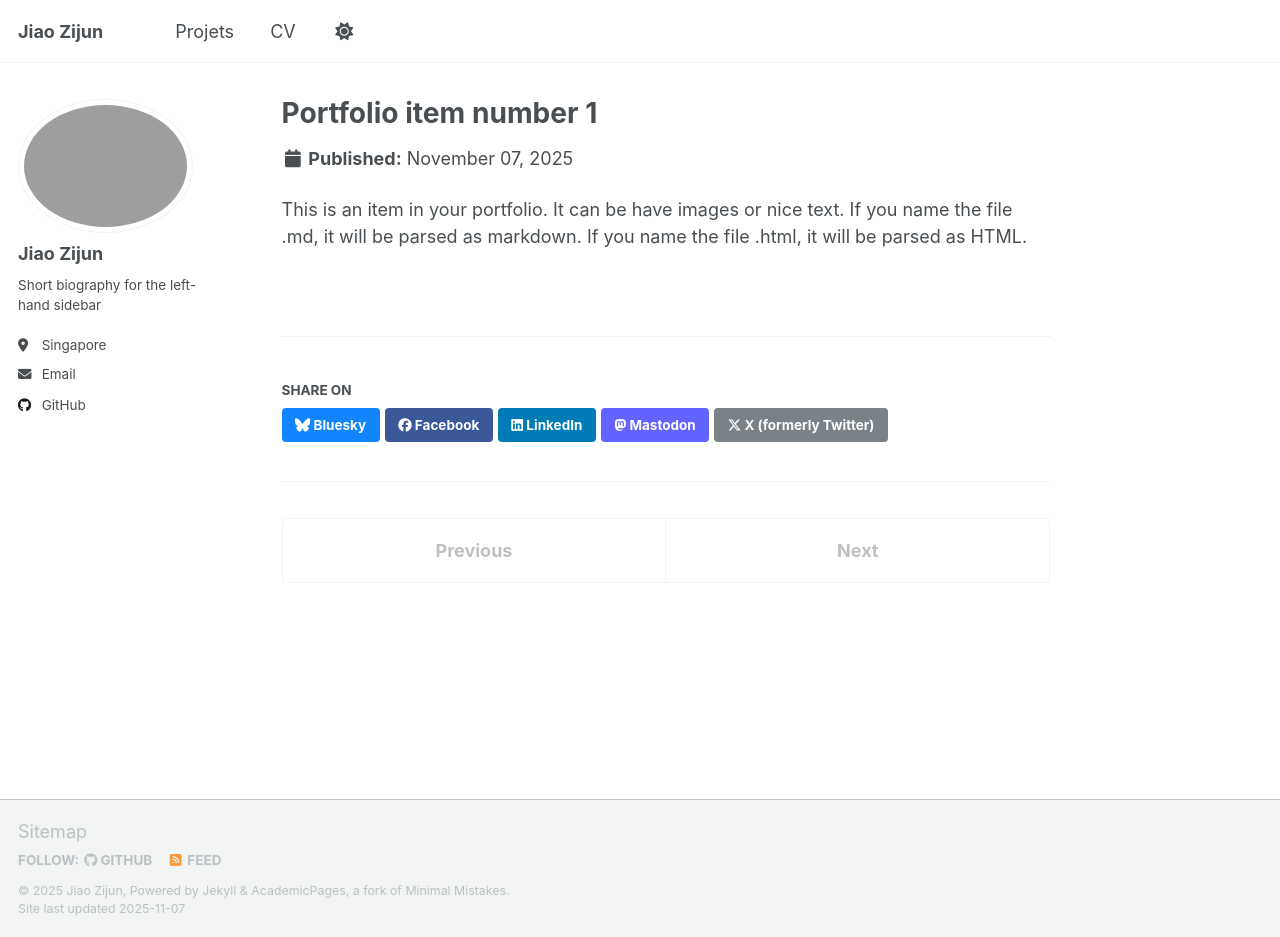
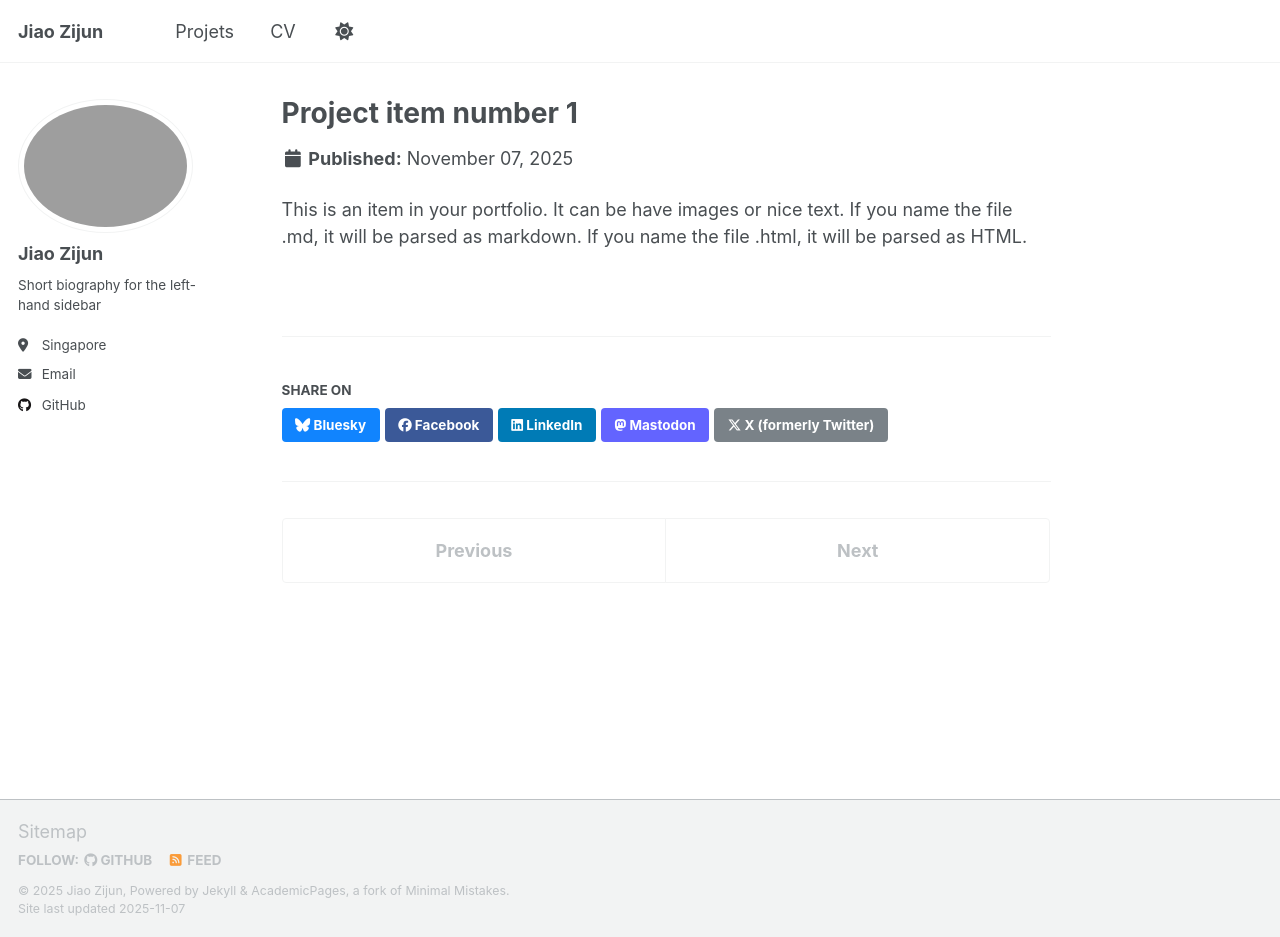
Before and after one commit to jiaozijun666/jiaozijun666.github.io, a Jekyll site: the page built from _portfolio/portfolio-1.md, in a window 1280 px wide and 937 px high. Built offline with Jekyll 4.4.1, drawn with Linux system fonts in a browser that asks for light colours; a script that is not in the unit is left out.

Commit message:
Update portfolio-1.md

```diff
--- a/_portfolio/portfolio-1.md
+++ b/_portfolio/portfolio-1.md
@@ -1,7 +1,7 @@
 ---
-title: "Portfolio item number 1"
+title: "Project item number 1"
 excerpt: "Short description of portfolio item number 1<br/><img src='/images/500x300.png'>"
-collection: portfolio
+collection: Project
 ---
 
 This is an item in your portfolio. It can be have images or nice text. If you name the file .md, it will be parsed as markdown. If you name the file .html, it will be parsed as HTML.
```
